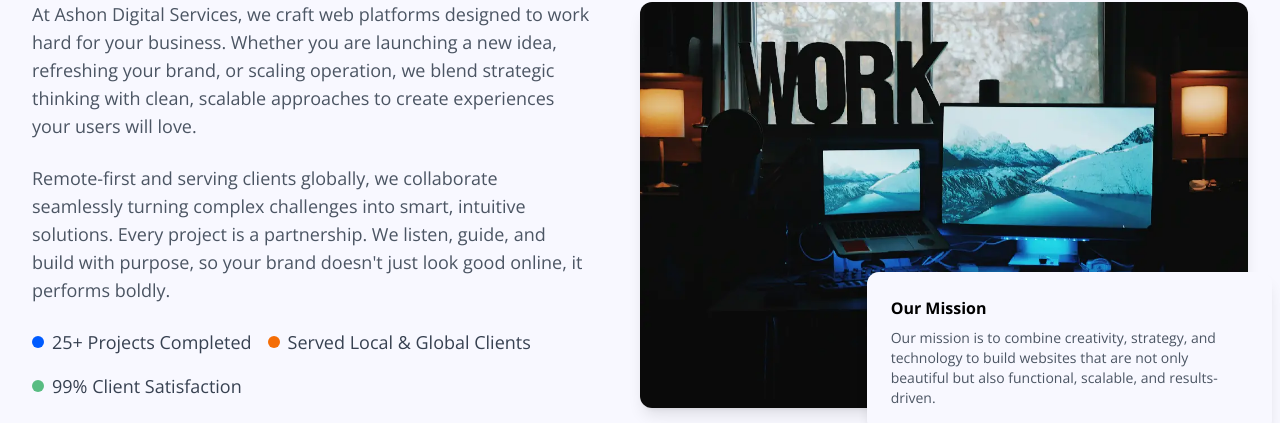
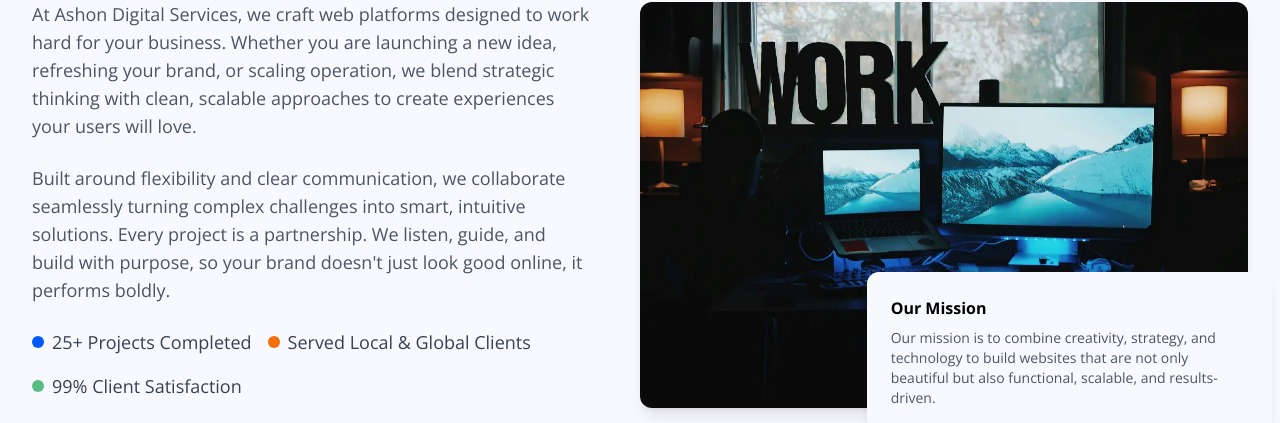
Before and after one commit to AshadeSamson/ashon-digital-services, a Next.js app: page / in a window 1280 px wide. Shown: the part 1836-2259 px from the top of the page. Built offline with nearby package versions, Linux system fonts and the light colour scheme.

Commit message:
[style]: Updated about and faq body copy

```diff
--- a/app/_components/_sections/(landingPage)/FAQs/faqs.tsx
+++ b/app/_components/_sections/(landingPage)/FAQs/faqs.tsx
@@ -24,7 +24,7 @@ const faqs = [
     {
     question: "How much does a website cost?",
     answer:
-      "Our web design packages start at ₦160,000 for a basic, mobile-friendly business website. Prices vary depending on the type and complexity of the site. Starter ecommerce websites typically start at ₦250,000, while custom web applications prices vary depending on requested features. We provide a tailored quote after a free consultation, with no hidden fees or surprises.",
+      "Our web design packages start at ₦180,000 for a basic, mobile-friendly business website. Prices vary depending on the type and complexity of the site. Starter ecommerce websites typically start at ₦250,000, while custom web applications prices vary depending on requested features. We provide a tailored quote after a free consultation, with no hidden fees or surprises.",
   },
   {
     question: "Do you work with small businesses and startups?",
--- a/app/_components/_sections/(landingPage)/about/about.tsx
+++ b/app/_components/_sections/(landingPage)/about/about.tsx
@@ -19,7 +19,7 @@ const About: React.FC = () => {
               At Ashon Digital Services, we craft web platforms designed to work hard for your business. Whether you are launching a new idea, refreshing your brand, or scaling operation, we blend strategic thinking with clean, scalable approaches to create experiences your users will love.
             </p>
             <p className={styles.text}>
-             Remote-first and serving clients globally, we collaborate seamlessly turning complex challenges into smart, intuitive solutions. Every project is a partnership. We listen, guide, and build with purpose, so your brand doesn't just look good online, it performs boldly.
+             Built around flexibility and clear communication, we collaborate seamlessly turning complex challenges into smart, intuitive solutions. Every project is a partnership. We listen, guide, and build with purpose, so your brand doesn't just look good online, it performs boldly.
             </p>
             <div className={styles.stats}>
               <div className={styles.stat}><span className={styles.dotBlue}></span><p>25+ Projects Completed</p></div>
```
